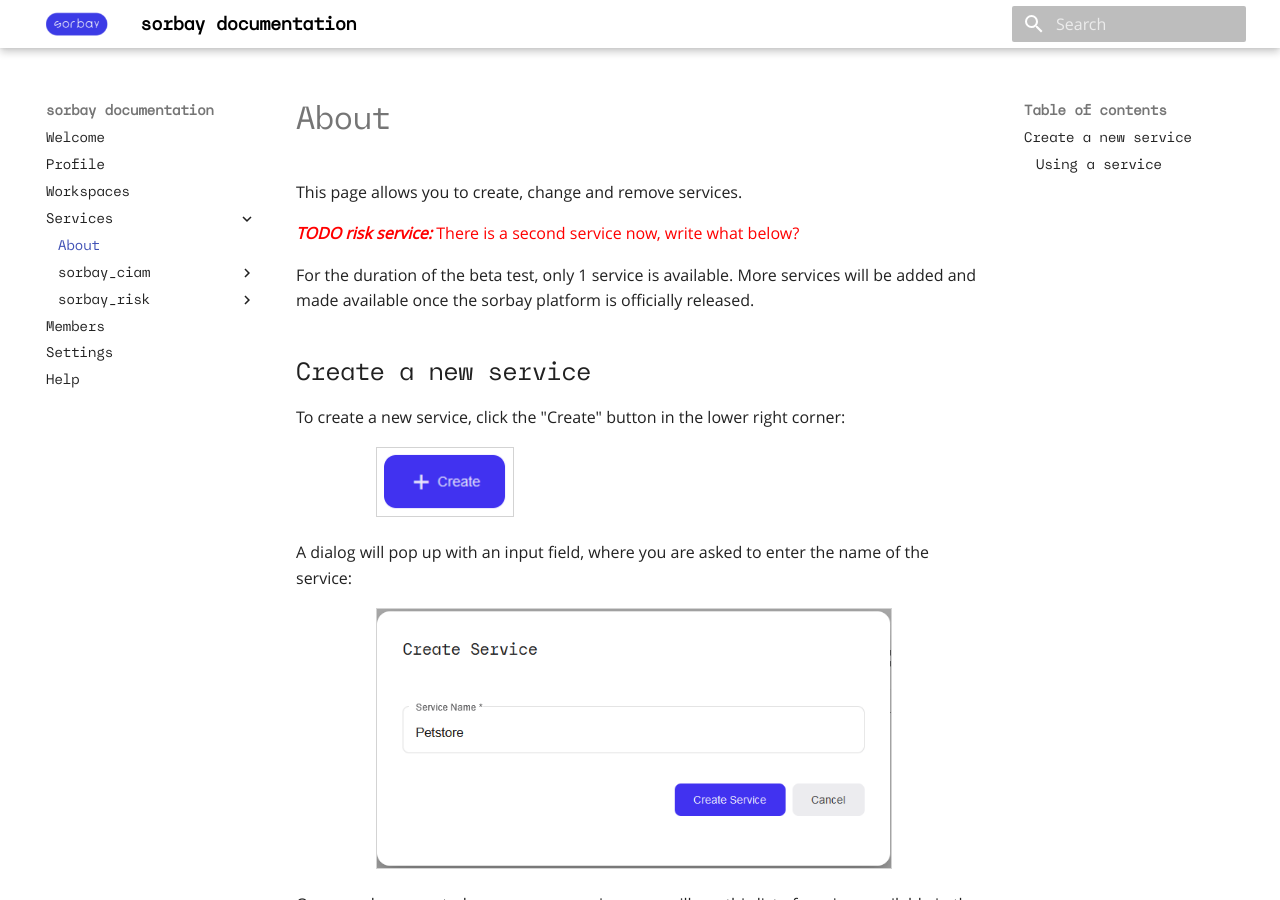
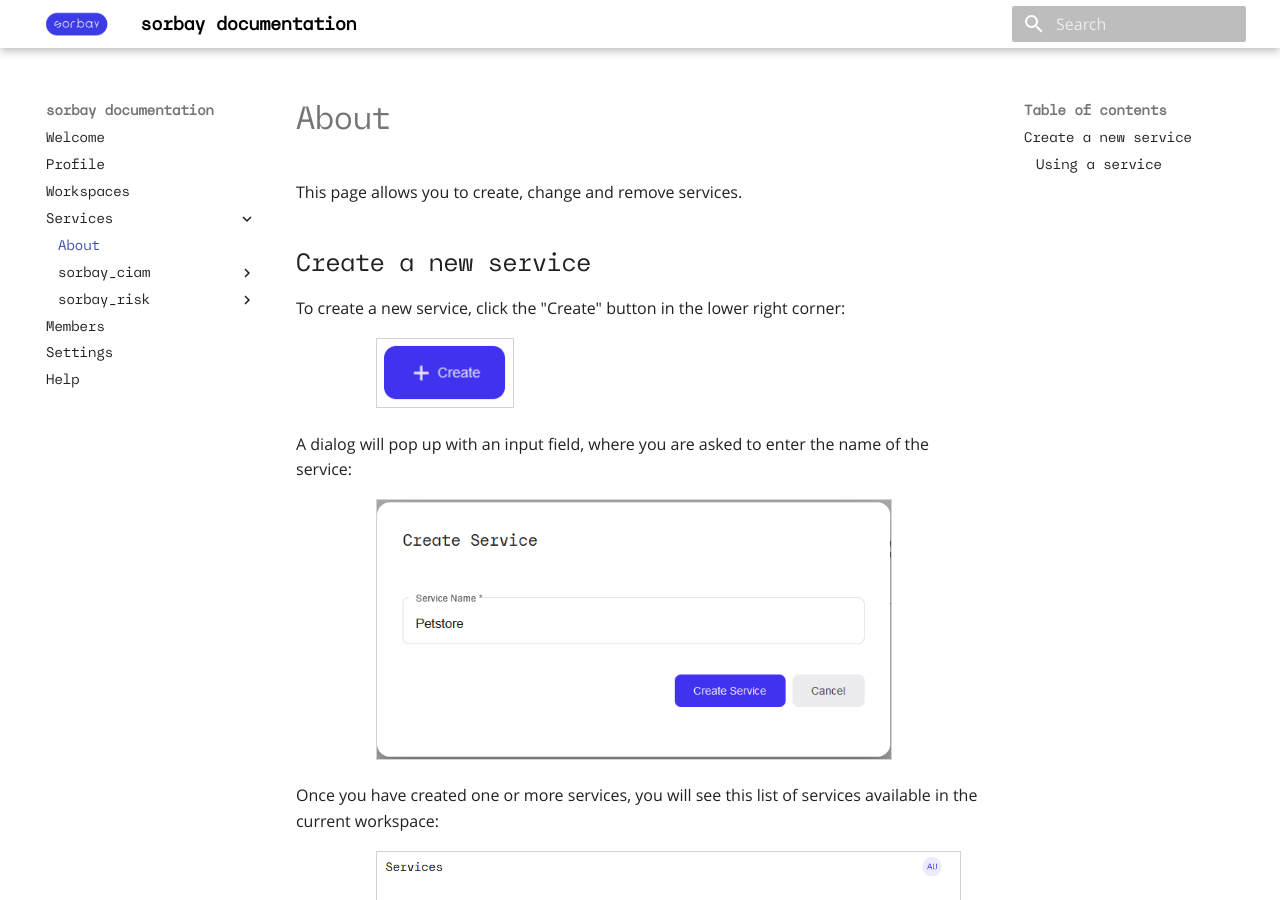
Before and after one commit to sorbay/sorbay-documentation, an MkDocs documentation site: the page built from docs/en/services.md, in a window 1280 px wide and 900 px high. Built offline with MkDocs 1.6.1 and Material for MkDocs 9.7.7, drawn with Linux system fonts in a browser that asks for light colours.

Commit message:
removed todos of doc and set risk api version to 1.0.0

```diff
--- a/docs/en/services.md
+++ b/docs/en/services.md
@@ -1,10 +1,4 @@
 This page allows you to create, change and remove services.
-
-<span style="color:red">***TODO risk service:*** There is a second service now, write what  below?</span>
-
-For the duration of the beta test, only 1 service is available.
-More services will be added and made available once the sorbay
-platform is officially released.
 
 ## Create a new service
 
--- a/docs/en/static/sorbay_risk_api.json
+++ b/docs/en/static/sorbay_risk_api.json
@@ -2,7 +2,7 @@
   "openapi" : "3.0.3",
   "info" : {
     "title" : "sorbay_risk",
-    "version" : "1.0.0-SNAPSHOT"
+    "version" : "1.0.0"
   },
   "paths" : {
     "/rest/loginok" : {
```
Also changed, not shown: docs/en/sorbay_risk_api.md (+0 -3 lines).
